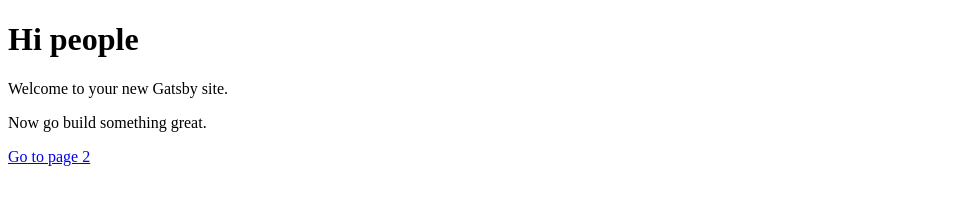
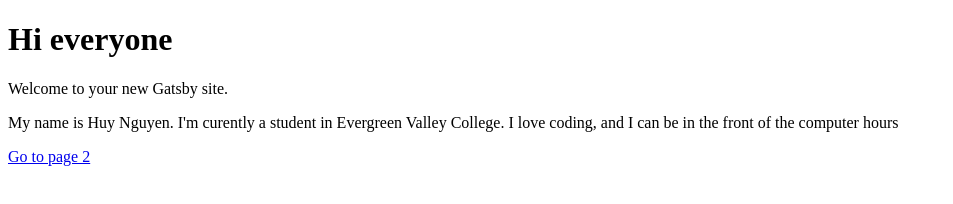
Before and after one commit to nguyenhoaihuy/JAMstack-hello-world, a Gatsby site: page / in a window 1280 px wide. Shown: the whole page, without its empty margins (0-953 px from the left). Built offline with nearby package versions, Linux system fonts and the light colour scheme; Gatsby itself is replaced by a stand-in of ours.

Commit message:
customize the introduction

```diff
--- a/src/pages/index.js
+++ b/src/pages/index.js
@@ -3,9 +3,9 @@ import Link from 'gatsby-link'
 
 const IndexPage = () => (
   <div>
-    <h1>Hi people</h1>
+    <h1>Hi everyone</h1>
     <p>Welcome to your new Gatsby site.</p>
-    <p>Now go build something great.</p>
+    <p>My name is Huy Nguyen. I'm curently a student in Evergreen Valley College. I love coding, and I can be in the front of the computer hours</p>
     <Link to="/page-2/">Go to page 2</Link>
   </div>
 )
```
